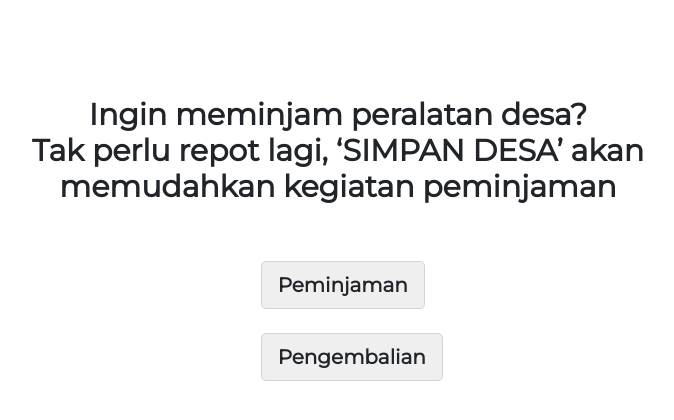
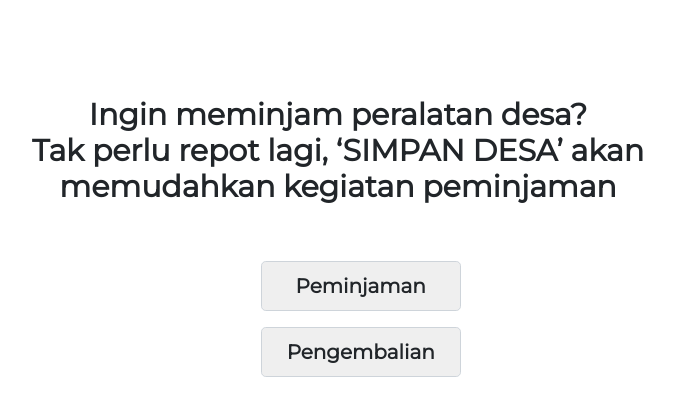
Before and after one commit to mhdnafis/INF312-2021-RI4-SIMPANDESA, a PHP site: page /homepage.html in a window 1280 px wide. Shown: the part 347-767 px from the top of the page, without its empty margins (302-976 px from the left). Run offline with PHP 8.4, Linux system fonts and the light colour scheme.

Commit message:
Update CSS Homepage

```diff
--- a/style.css
+++ b/style.css
@@ -12,9 +12,13 @@
     font-size: 30px;
 }
 
+.info {
+    font-family: 'Montserrat';
+    font-size: 13px;
+}
+
 .tombol {
     font-family: 'Montserrat';
-    margin-bottom: 0.5rem;
 }
 
 .color {
@@ -23,8 +27,8 @@
 
 .margin {
     margin-left: 8rem;
+    padding-left: 20px;
+    padding-right: 20px;
+    height: 50px;
+    width: 200px;
 }
-
-.mg {
-    margin-right: 4rem;
-}
```
